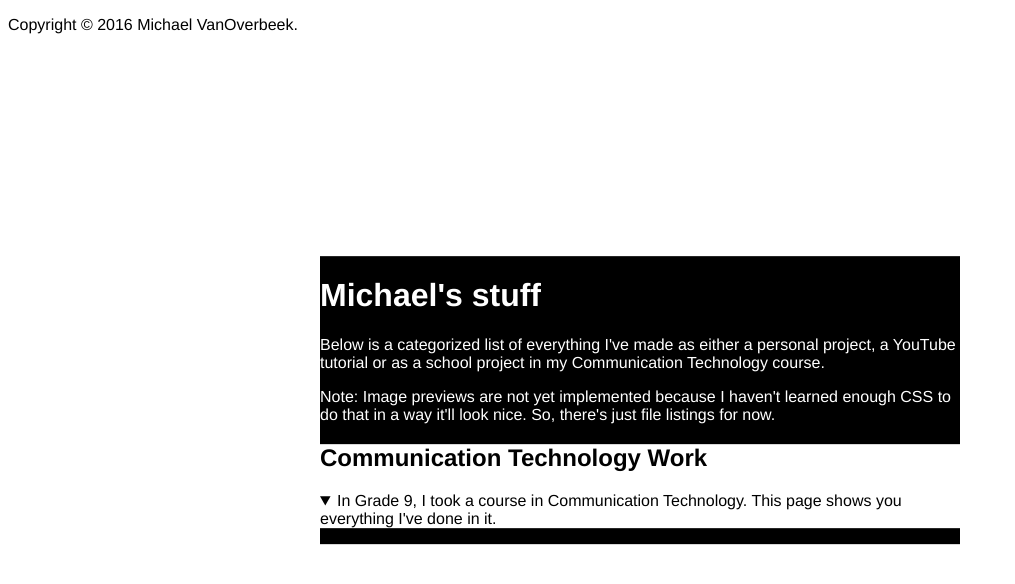
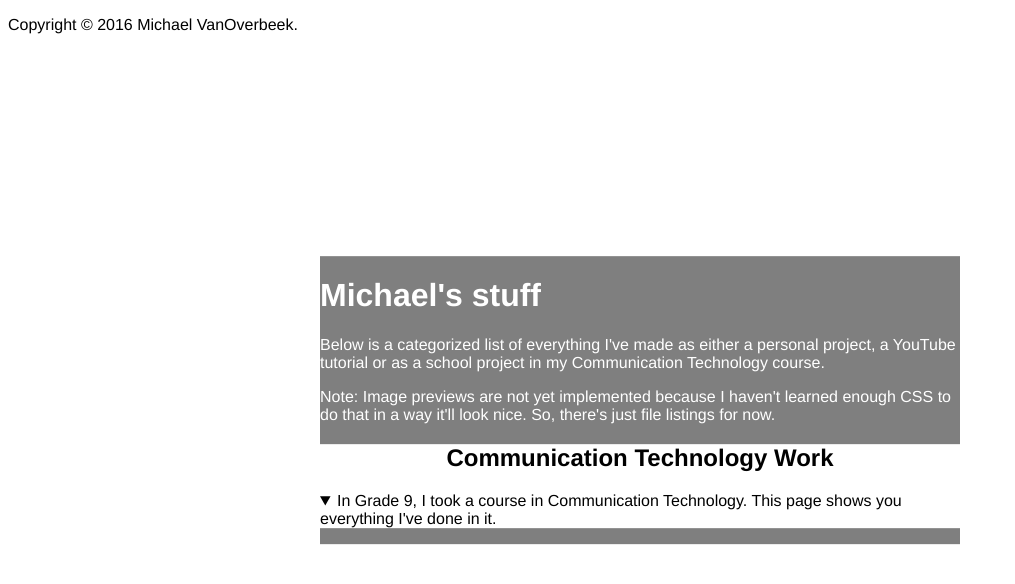
Before and after one commit to carverh/michaelprof, a plain HTML site: page index.html in a window 1280 px wide. Shown: the whole page, without its empty margins (0-1015 px from the left). Drawn offline with Linux system fonts and the light colour scheme.

Commit message:
Update main.css

```diff
--- a/main.css
+++ b/main.css
@@ -1,14 +1,18 @@
+h2 {
+	text-align: center;
+}
+
 body {
 	font-family: Helvetica, Arial, sans-serif;
 }
 
 main {
+	background-color: rgba(0, 0, 0, 0.5);
+	color: white;
 	position: absolute;
 	top: 50%;
 	left: 50%;
 	transform: translate(-50%, -50%);
-	background-color: black;
-	color: white;
 }
 
 nav {
```
